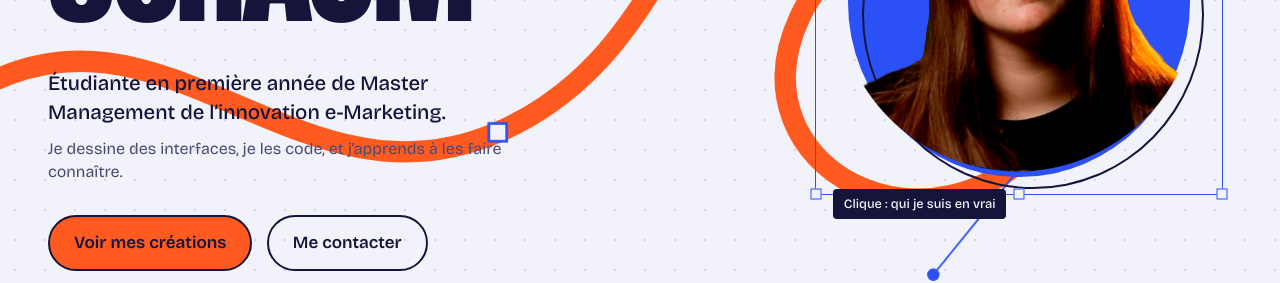
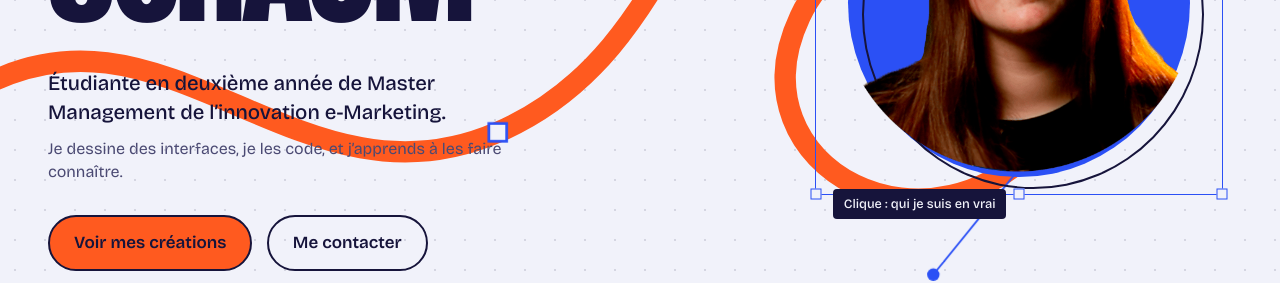
Before and after one commit to Schchl/Portfolio, a React (Vite) app: page /#/ in a window 1280 px wide. Shown: the part 435-718 px from the top of the page. Built offline with nearby package versions, Linux system fonts and the light colour scheme.

Commit message:
Update année master

```diff
--- a/src/views/Presentation.jsx
+++ b/src/views/Presentation.jsx
@@ -31,7 +31,7 @@ export default function Presentation() {
             <span>Schaum</span>
           </h1>
           <p className="role">
-            Étudiante en première année de Master Management de l’innovation e-Marketing.
+            Étudiante en deuxième année de Master Management de l’innovation e-Marketing.
             <small>Je dessine des interfaces, je les code, et j’apprends à les faire connaître.</small>
           </p>
           <div className="cta">
```
